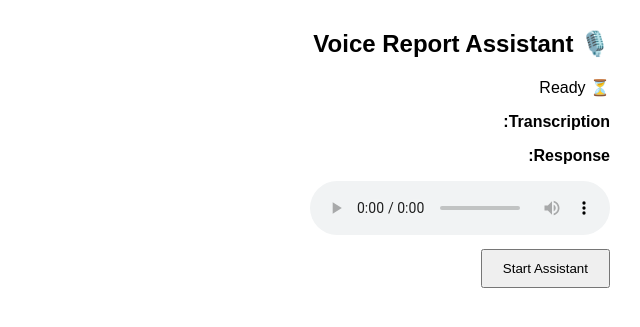
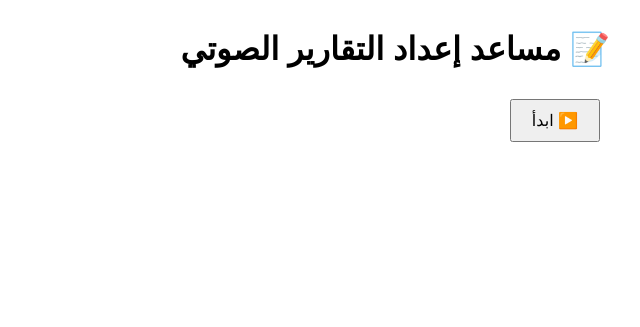
Before and after one commit to Rashidlovew/voice-report-assistant, a Flask app: template templates/index.html in a window 1280 px wide. Shown: the top 327 px of the page, without its empty margins (640-1280 px from the left). Run offline with Flask 3, Linux system fonts and the light colour scheme; the template is opened without the code that fills it, so the values that code supplies are empty.

Commit message:
Update index.html

```diff
--- a/templates/index.html
+++ b/templates/index.html
@@ -1,25 +1,23 @@
 <!DOCTYPE html>
-<html lang="ar">
+<html lang="ar" dir="rtl">
 <head>
-  <meta charset="UTF-8">
-  <title>Voice Report Assistant</title>
-  <style>
-    body { font-family: Arial, sans-serif; direction: rtl; text-align: right; margin: 30px; }
-    button { padding: 10px 20px; margin-top: 10px; }
-    #micIcon { display: none; margin-right: 10px; }
-  </style>
+    <meta charset="UTF-8">
+    <title>Voice Report Assistant</title>
+    <style>
+        body { font-family: 'Dubai', sans-serif; direction: rtl; text-align: right; margin: 30px; }
+        button { margin: 10px; padding: 10px 20px; font-size: 16px; }
+        #micIcon { font-size: 24px; color: red; display: none; }
+    </style>
 </head>
 <body>
-  <h2>🎙️ Voice Report Assistant</h2>
+    <h1>📝 مساعد إعداد التقارير الصوتي</h1>
+    <button id="startBtn">▶️ ابدأ</button>
+    <span id="micIcon">🎤</span>
+    <p id="transcriptionText"></p>
+    <p id="responseText"></p>
+    <audio id="audioPlayer" controls style="display:none;"></audio>
+    <div id="fieldButtons"></div>
 
-  <div id="status">⏳ Ready</div>
-  <p><strong>Transcription:</strong> <span id="transcriptionText"></span></p>
-  <p><strong>Response:</strong> <span id="responseText"></span></p>
-  <audio id="audioPlayer" controls></audio><br>
-
-  <button id="startBtn">Start Assistant</button>
-  <span id="micIcon">🎤</span>
-
-  <script src="/static/script.js"></script>
+    <script src="static/script.js"></script>
 </body>
 </html>
```
